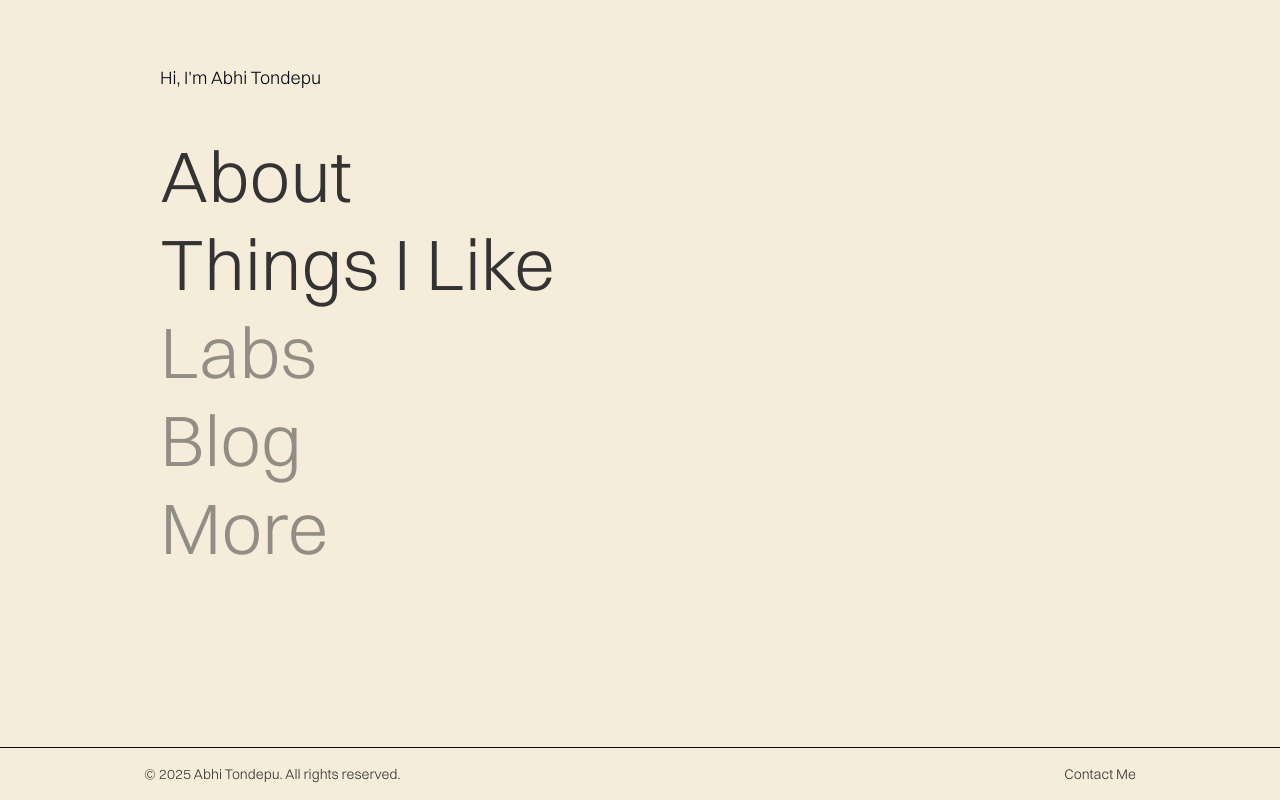
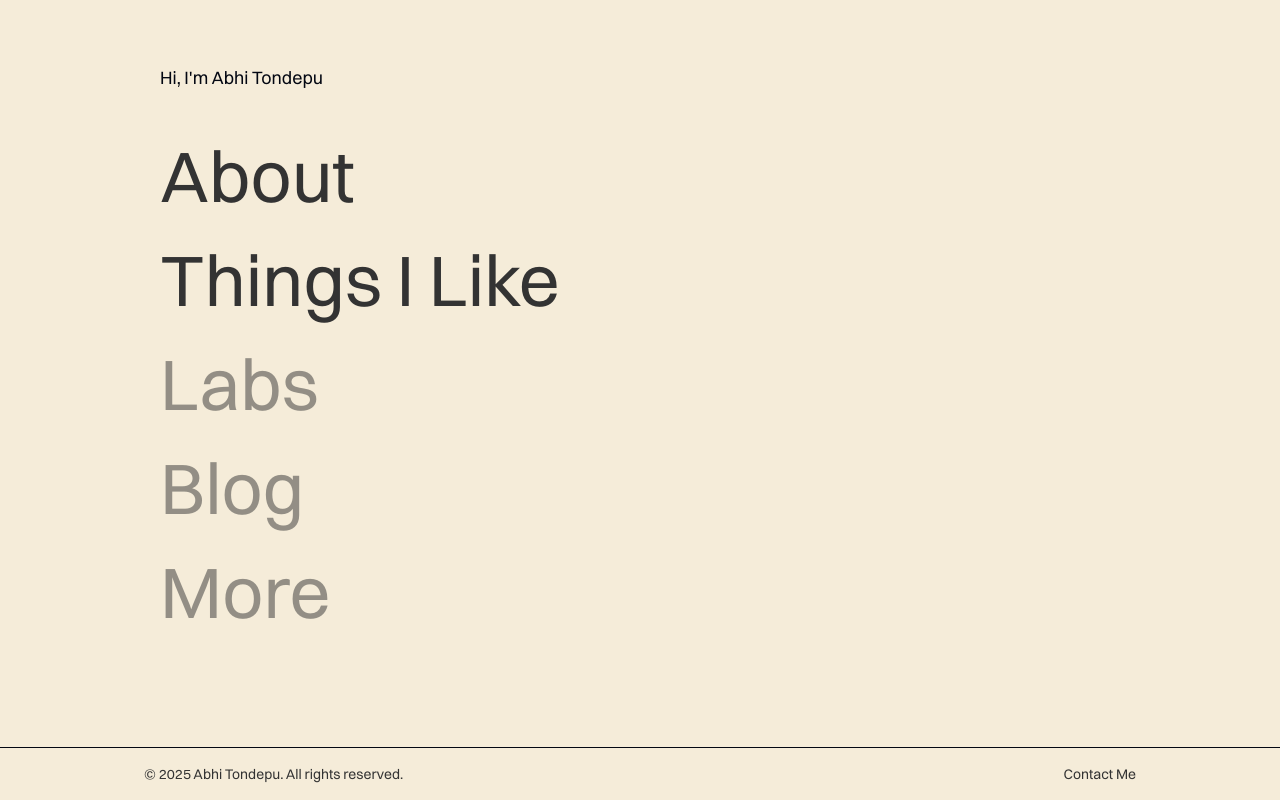
Before and after one commit to abiclub23/folio, a Next.js app: page / in a window 1280 px wide. Built offline with nearby package versions, Linux system fonts and the light colour scheme.

Commit message:
updated to reg

```diff
--- a/pages/index.js
+++ b/pages/index.js
@@ -15,7 +15,7 @@ export default function Home() {
             Hi, I'm Abhi Tondepu
           </p>
 
-          <nav className="space-y-4">
+          <nav className="space-y-8">
             <Link href="/about" className="block">
               <span className="text-7xl font-light inline-block hover:italic ">
                 About
--- a/styles/globals.css
+++ b/styles/globals.css
@@ -5,8 +5,8 @@
 
 @font-face {
   font-family: 'Switzer';
-  src: url('/fonts/Switzer-Light.woff') format('woff');
-  font-weight: 300;
+  src: url('/fonts/Switzer-Regular.woff') format('woff');
+  font-weight: 400;
   font-style: normal;
   font-display: swap;
 }
```
Also changed, not shown: public/fonts/Switzer-Regular.woff (added).
